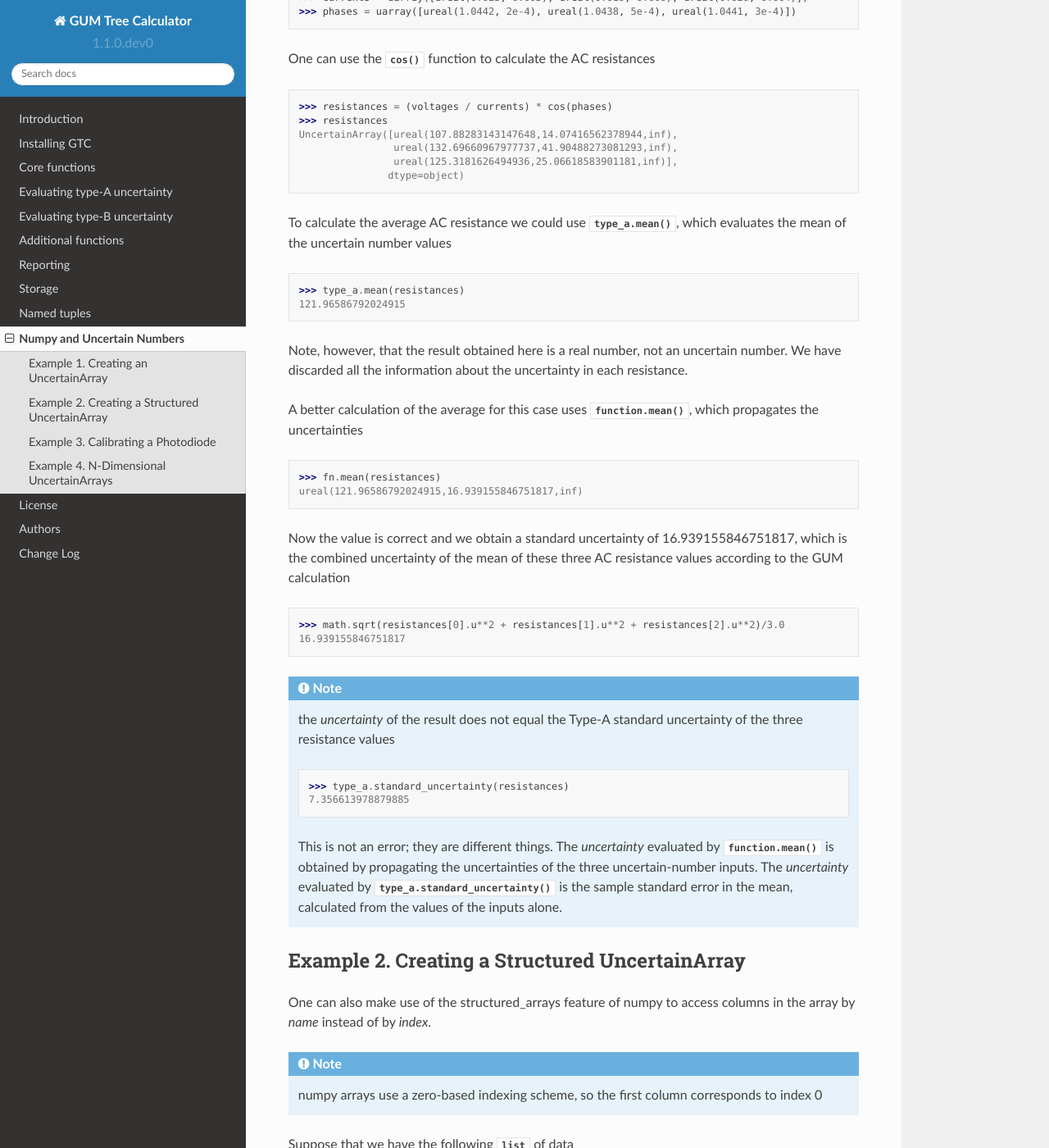
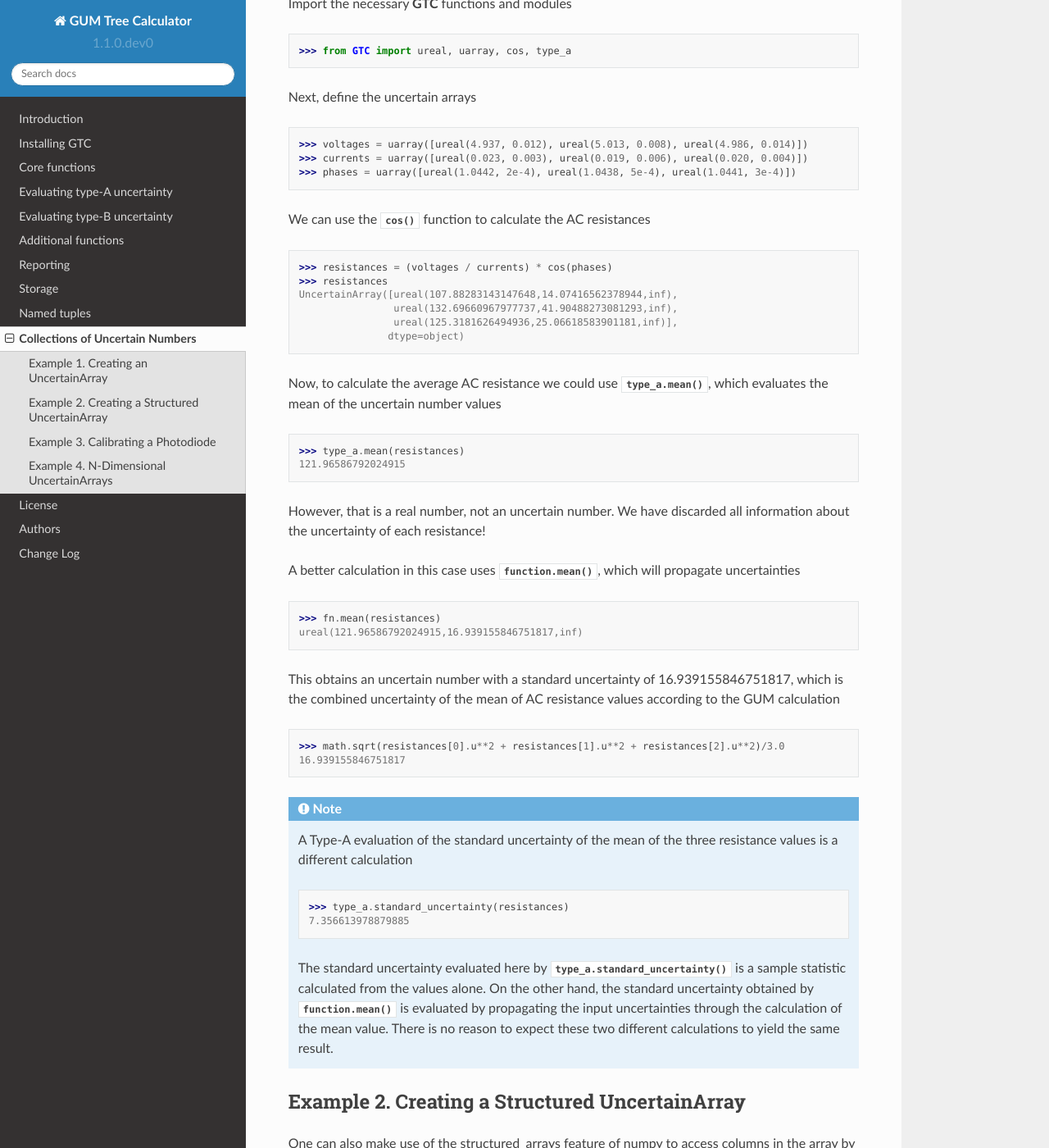
Before and after one commit to MSLNZ/GTC, a Sphinx documentation site: the page built from docs/API/uarray.rst, in a window 1280 px wide and 1400 px high, scrolled down 786 px. Shown: the whole window at 82% size. Built offline with Sphinx 7.4.7 and the Read the Docs theme 2.0.0, drawn with Linux system fonts in a browser that asks for light colours; some of the changed text lies outside the part shown.

Commit message:
Movbed uarray.rst to API; working on docs for uarray, etc

```diff
--- a/docs/uarray.rst
+++ b/docs/API/uarray.rst
@@ -4,17 +4,24 @@
 Collections of Uncertain Numbers
 ================================
 
-The :func:`~.core.uarray` is provided to create arrays of uncertain-number objects.
-These :class:`.UncertainArray` objects are based on :class:`numpy.ndarray`, which provides excellent support
-for manipulating data stored as elements in the array (see :ref:`arrays.indexing` ).
+The :class:`.UncertainArray` array object is a convenient container for uncertain-number objects based on :class:`numpy.ndarray`, which provides excellent support
+for manipulating stored data (see :ref:`arrays.indexing` ). An :class:`.UncertainArray` can contain a mixture of :class:`~.lib.UncertainReal`,
+:class:`~.lib.UncertainComplex` or Python numbers (:class:`int`, :class:`float` and :class:`complex`).
+The usual mathematical operations can be applied to :class:`.UncertainArray` objects, producing an :class:`.UncertainArray`
+containing the results of the operation. For instance, if :code:`A` and :code:`B` are arrays of the same size, they can be added :code:`A + B`, subtracted :code:`A - B`, etc; or a function like :code:`sqrt(A)` applied. This vectorisation provides a succinct expression for repetitive operations
+but it does not offer a significant speed advantage over explicit Python iteration.
 
-An :class:`.UncertainArray` can contain a mixture of :class:`~.lib.UncertainReal`,
-:class:`~.lib.UncertainComplex` and Python numeric types (:class:`int`, :class:`float` and :class:`complex`).
+The function :func:`~.core.uarray` is used to create an  :class:`.UncertainArray` array object.
 
-Core mathematical functions can be applied to an :class:`.UncertainArray`, in which
-case the corresponding function is applied to each array element and the results
-returned in another :class:`.UncertainArray`. This vectorisation of commands is
-convenient, but does not offer any significant speed advantage over explicit Python iteration or for loops.
+.. note::
+
+    When we need the matrix product of a pair of two-dimensional arrays, the
+    function :func:`~core.matmul` should be used (for Python 3.5 and above the
+    binary ``@`` operator is an alternative). For example::
+
+        >>> a = uarray([[ureal(1,1),ureal(2,1)],[ureal(3,1),ureal(4,1)]])
+
+
 
 .. _uarray-example-1:
 
@@ -22,7 +29,7 @@
 -------------------------------------
 
 The following example illustrates how to create an :class:`.UncertainArray` and how
-to use the internal functions of **GTC** during the calculation.
+to use **GTC** functions for calculation.
 
 Import the necessary **GTC** functions and modules
 
@@ -38,7 +45,7 @@
    >>> currents = uarray([ureal(0.023, 0.003), ureal(0.019, 0.006), ureal(0.020, 0.004)])
    >>> phases = uarray([ureal(1.0442, 2e-4), ureal(1.0438, 5e-4), ureal(1.0441, 3e-4)])
 
-One can use the :func:`~.core.cos` function to calculate the AC resistances
+We can use the :func:`~.core.cos` function to calculate the AC resistances
 
 .. code-block:: pycon
 
@@ -49,23 +56,23 @@
                    ureal(125.3181626494936,25.06618583901181,inf)],
                   dtype=object)
 
-To calculate the average AC resistance we could use :func:`.type_a.mean`, which evaluates the mean of the uncertain number values
+Now, to calculate the average AC resistance we could use :func:`.type_a.mean`, which evaluates the mean of the uncertain number values
 
 .. code-block:: pycon
 
    >>> type_a.mean(resistances)
    121.96586792024915
 
-Note, however, that the result obtained here is a real number, not an uncertain number. We have discarded all the information about the uncertainty in each resistance.
+However, that is a real number, not an uncertain number. We have discarded all information about the uncertainty of each resistance!
 
-A better calculation of the average for this case uses :func:`.function.mean`, which propagates the uncertainties
+A better calculation in this case uses :func:`.function.mean`, which will propagate uncertainties
 
 .. code-block:: pycon
 
    >>> fn.mean(resistances)
    ureal(121.96586792024915,16.939155846751817,inf)
 
-Now the value is correct and we obtain a standard uncertainty of 16.939155846751817, which is the combined uncertainty of the mean of these three AC resistance values according to the GUM calculation
+This obtains an uncertain number with a standard uncertainty of 16.939155846751817, which is the combined uncertainty of the mean of AC resistance values according to the GUM calculation
 
 .. code-block:: pycon
 
@@ -74,16 +81,18 @@
 
 .. note::
 
-    the *uncertainty* of the result does not equal the Type-A standard uncertainty of the three resistance values
+    A Type-A evaluation of the standard uncertainty of the mean of the three resistance values is a different calculation
 
     .. code-block:: pycon
 
            >>> type_a.standard_uncertainty(resistances)
            7.356613978879885
 
-    This is not an error; they are different things. The *uncertainty* evaluated by :func:`.function.mean` is obtained by propagating
-    the uncertainties of the three uncertain-number inputs. The *uncertainty* evaluated by :func:`.type_a.standard_uncertainty`
-    is the sample standard error in the mean, calculated from the values of the inputs alone.
+    The standard uncertainty evaluated here by :func:`.type_a.standard_uncertainty`
+    is a sample statistic calculated from the values alone. On the other hand,
+    the standard uncertainty obtained by :func:`.function.mean` is evaluated by propagating
+    the input uncertainties through the calculation of the mean value. There is no reason to expect
+    these two different calculations to yield the same result.
 
 
 .. _uarray-example-2:
--- a/docs/index.rst
+++ b/docs/index.rst
@@ -26,7 +26,7 @@
     Reporting <API/reporting_functions>
     Storage <API/persistence>
     Named tuples <API/named_tuples>
-    Numpy and Uncertain Numbers <uarray.rst>
+    Collections of Uncertain Numbers <API/uarray.rst>
 
 Release Notes
 -------------
```
Also changed, not shown: docs/API/core_functions.rst (+12 -4 lines).
